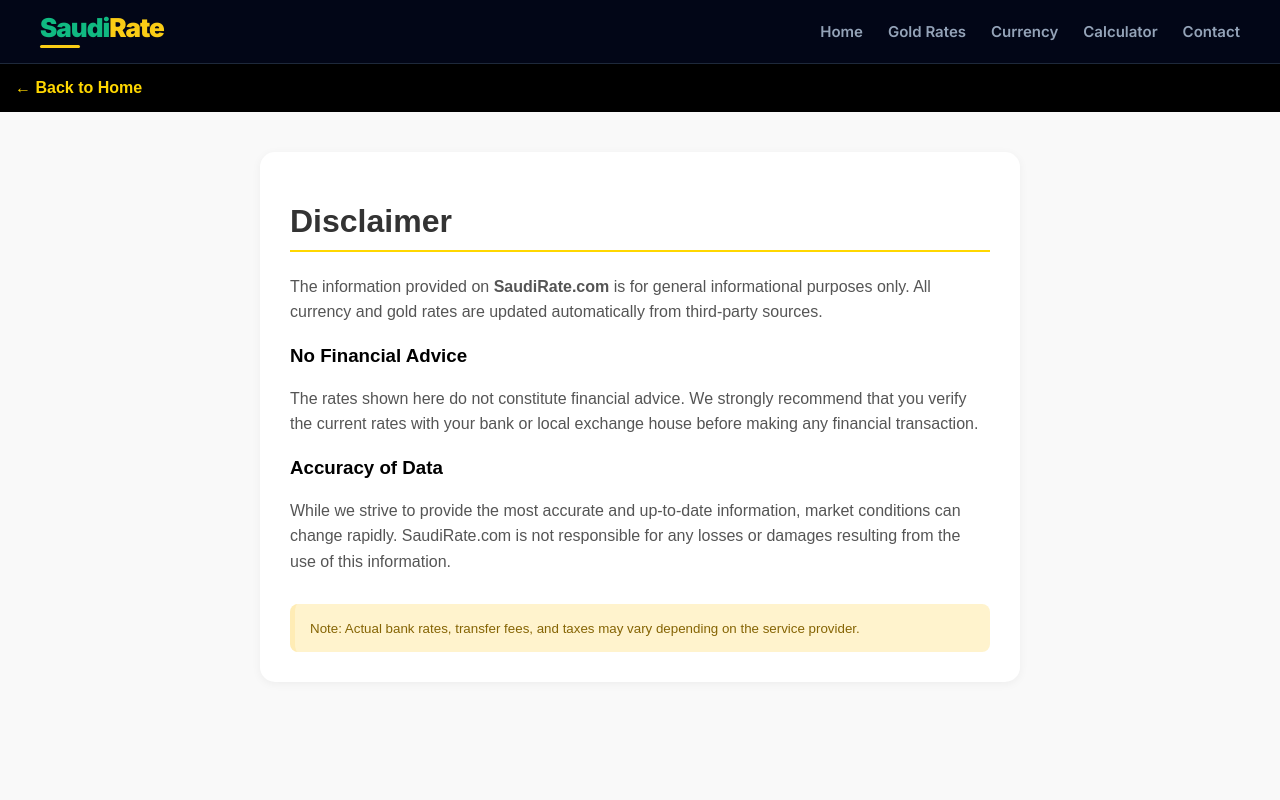
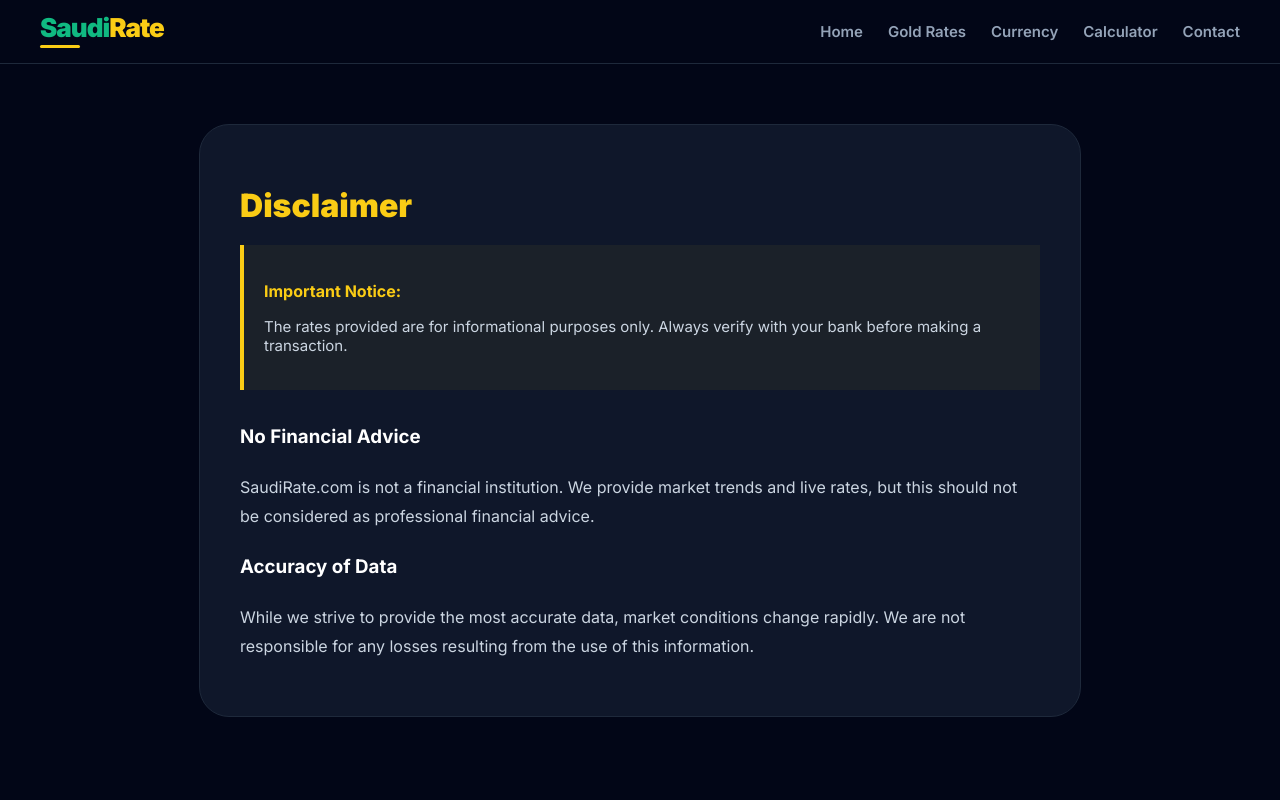
Before and after one commit to DiGiSaudia/saudirate, a Next.js app: page /disclaimer in a window 1280 px wide. Shown: the top 800 px of the page. Built offline with nearby package versions, Linux system fonts and the light colour scheme.

Commit message:
Updated Legal pages to match Premium Dark Theme and improved SEO content

```diff
--- a/app/disclaimer/page.tsx
+++ b/app/disclaimer/page.tsx
@@ -1,38 +1,22 @@
-// @ts-nocheck
-"use client";
-import React from 'react';
-import Link from 'next/link';
+export default function Disclaimer() {
+  return (
+    <div style={{ backgroundColor: '#020617', color: '#F8FAFC', minHeight: '100vh', padding: '60px 20px' }}>
+      <main style={{ maxWidth: '800px', margin: '0 auto', background: '#0F172A', padding: '40px', borderRadius: '30px', border: '1px solid #1E293B' }}>
+        <h1 style={{ fontSize: '32px', fontWeight: '900', color: '#FACC15', marginBottom: '20px' }}>Disclaimer</h1>
 
-export default function DisclaimerPage() {
-  return (
-    <div style={{ backgroundColor: '#f9f9f9', minHeight: '100vh', fontFamily: 'Arial, sans-serif' }}>
-      <nav style={{ backgroundColor: '#000', padding: '15px', display: 'flex', justifyContent: 'space-between' }}>
-        <Link href="/" style={{ color: '#FFD700', textDecoration: 'none', fontWeight: 'bold' }}>← Back to Home</Link>
-      </nav>
+        <div style={{ background: 'rgba(250, 204, 21, 0.05)', borderLeft: '4px solid #FACC15', padding: '20px', marginBottom: '30px' }}>
+          <p style={{ color: '#FACC15', fontWeight: 'bold' }}>Important Notice:</p>
+          <p style={{ color: '#CBD5E1', fontSize: '15px' }}>The rates provided are for informational purposes only. Always verify with your bank before making a transaction.</p>
+        </div>
 
-      <div style={{ maxWidth: '700px', width: '90%', margin: '40px auto', backgroundColor: '#fff', padding: '30px', borderRadius: '15px', boxShadow: '0 2px 10px rgba(0,0,0,0.05)' }}>
-        <h1 style={{ color: '#333', borderBottom: '2px solid #FFD700', paddingBottom: '10px' }}>Disclaimer</h1>
+        <section style={{ lineHeight: '1.8', color: '#CBD5E1' }}>
+          <h3 style={{ color: 'white' }}>No Financial Advice</h3>
+          <p>SaudiRate.com is not a financial institution. We provide market trends and live rates, but this should not be considered as professional financial advice.</p>
 
-        <p style={{ lineHeight: '1.6', color: '#555' }}>
-          The information provided on <strong>SaudiRate.com</strong> is for general informational purposes only. All currency and gold rates are updated automatically from third-party sources.
-        </p>
-
-        <h3 style={{ color: '#000', marginTop: '20px' }}>No Financial Advice</h3>
-        <p style={{ lineHeight: '1.6', color: '#555' }}>
-          The rates shown here do not constitute financial advice. We strongly recommend that you verify the current rates with your bank or local exchange house before making any financial transaction.
-        </p>
-
-        <h3 style={{ color: '#000', marginTop: '20px' }}>Accuracy of Data</h3>
-        <p style={{ lineHeight: '1.6', color: '#555' }}>
-          While we strive to provide the most accurate and up-to-date information, market conditions can change rapidly. SaudiRate.com is not responsible for any losses or damages resulting from the use of this information.
-        </p>
-
-        <div style={{ marginTop: '30px', padding: '15px', backgroundColor: '#fff3cd', borderRadius: '8px', borderLeft: '5px solid #ffecb5' }}>
-          <small style={{ color: '#856404' }}>
-            Note: Actual bank rates, transfer fees, and taxes may vary depending on the service provider.
-          </small>
-        </div>
-      </div>
+          <h3 style={{ color: 'white', marginTop: '20px' }}>Accuracy of Data</h3>
+          <p>While we strive to provide the most accurate data, market conditions change rapidly. We are not responsible for any losses resulting from the use of this information.</p>
+        </section>
+      </main>
     </div>
   );
 }
```
Also changed, not shown: app/privacy-policy/page.tsx (+16 -24 lines).
